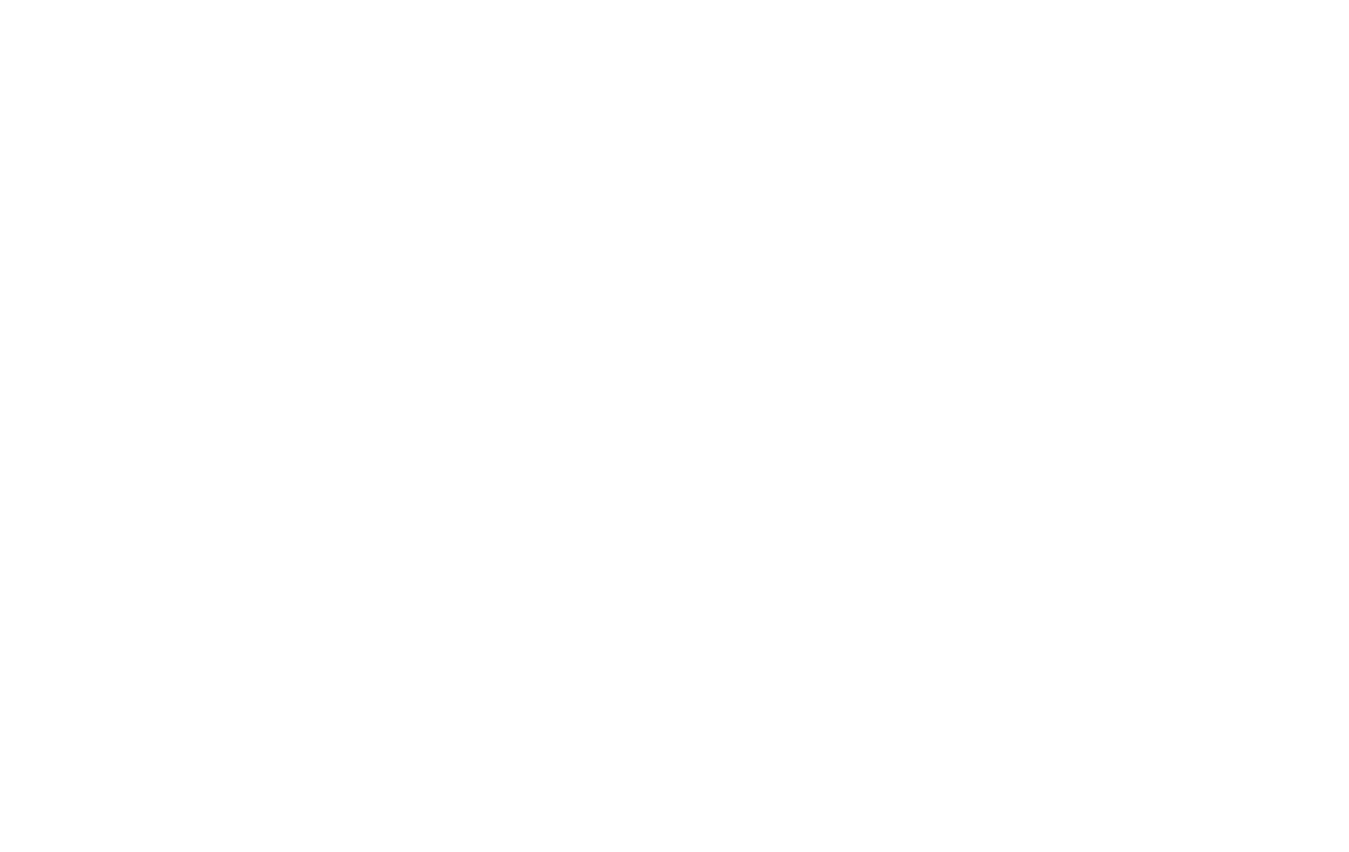
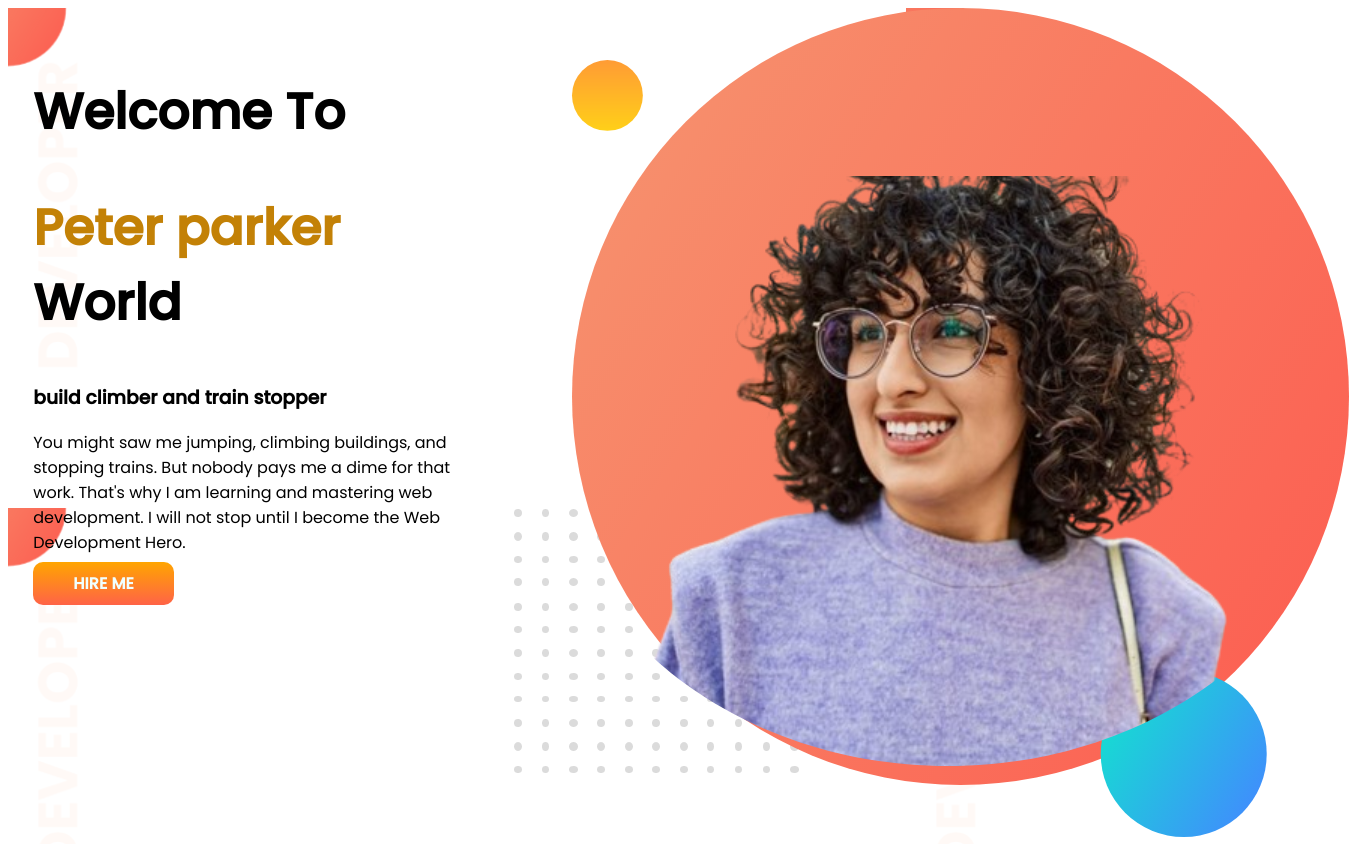
Before and after one commit to ALIASHRAFCHOWDHURY/new-developer-portfolio, a plain HTML site: page index.html in a window 1280 px wide. Shown: the whole page, 1349 px wide, since content can reach past the window. Before the commit the page ends 800 px from the top, so only its background shows below. Drawn offline with Linux system fonts and the light colour scheme.

Commit message:
top banner added

```diff
--- a/index.html
+++ b/index.html
@@ -3,10 +3,26 @@
 <head>
         <meta charset="UTF-8">
         <meta name="viewport" content="width=device-width, initial-scale=1.0">
-        <title>New developer portfolio</title>
+        <title> Ashraf New developer portfolio</title>
         <link rel="stylesheet" href="style.css">
+        <link rel="preconnect" href="https://fonts.googleapis.com">
+        <link rel="preconnect" href="https://fonts.gstatic.com" crossorigin>
+        <link href="https://fonts.googleapis.com/css2?family=Poppins:wght@400;500&display=swap" rel="stylesheet">
 </head>
 <body>
-
+        <section class="top-banner">
+                <div class="header-part">
+                        <div class="text-part">
+                           <h1>Welcome To</h1>
+                        <h1><span class="orange-color">Peter parker</span> World</h1>
+                        <h3>build climber and train stopper</h3>
+                        <p>You might saw me jumping, climbing buildings, and stopping trains. But nobody pays me a dime for that work. That's why I am learning and mastering web development. I will not stop until I become the Web Development Hero.</p>
+                        <a href="" class="button">HIRE ME</a>
+                        </div>
+                        <div class="image-part">
+                           <img src="images/my-bg.png" alt="">
+                        </div>
+                   </div>
+        </section>
 </body>
 </html>
--- a/style.css
+++ b/style.css
@@ -0,0 +1,35 @@
+body{
+        font-family: 'Poppins', sans-serif;
+}
+h1{
+        font-size: 50px;
+}
+.orange-color{
+        color: rgb(195, 129, 6);
+}
+.button{
+        text-decoration: none;
+        padding: 10px 40px;
+        font-weight: 700;
+        color: azure;
+        background-image: linear-gradient(orange,tomato);
+        border-radius: 10px;
+}
+.header-part{
+        display: flex;
+        justify-content: center;
+
+
+}
+.text-part{
+        width: 40%;
+        padding: 2%;
+}
+.image-part{
+       width: 60%;
+
+
+}
+.top-banner{
+        background-image: url(images/top-banner.png);
+}
```
Also changed, not shown: images/beautiful-woman-brunette-close-up-coffee-shop.jpg (added), images/dream-bg.png (added), images/exp-bg.png (added), images/jhankar.png (added), images/jhankar2.png (added), images/my-bg.png (added), images/my-bg2.png (added), images/top-banner.png (added).
